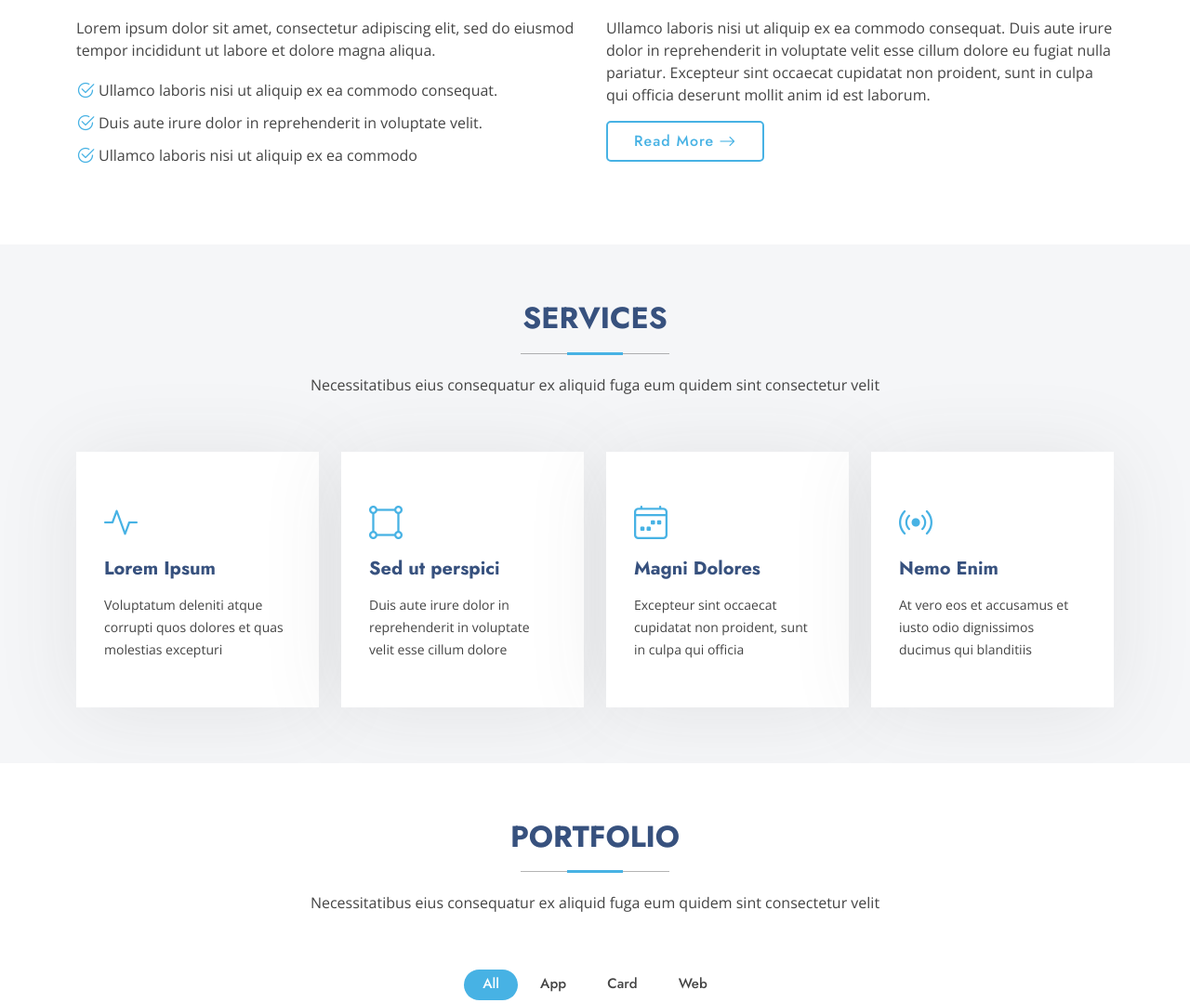
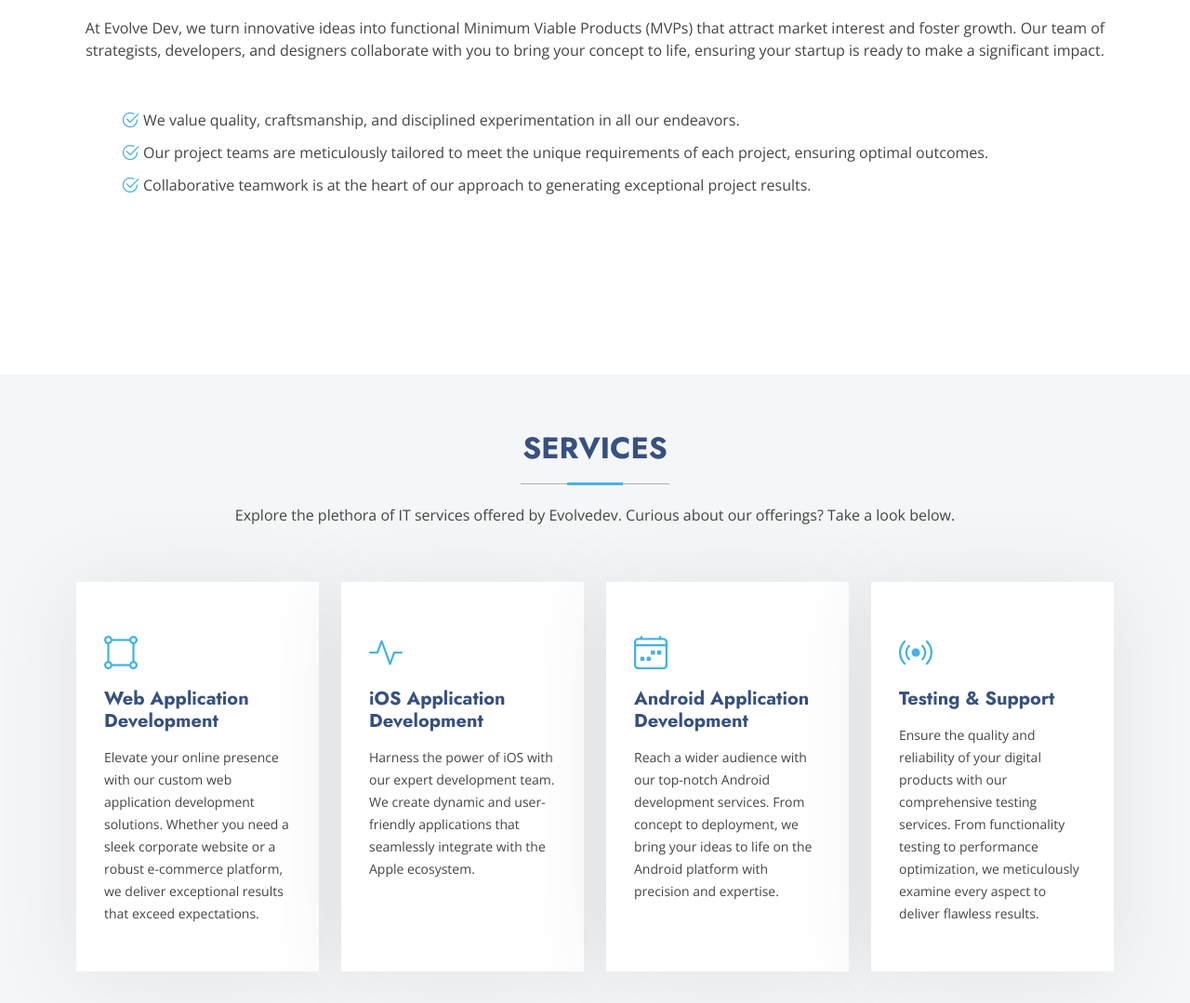
Before and after one commit to Ashishpal438/evolvedev-testing, a plain HTML site: page index.html in a window 1280 px wide. Shown: the part 820-1899 px from the top of the page at 93% size. Drawn offline with nearby package versions, Linux system fonts and the light colour scheme.

Commit message:
added changes

```diff
--- a/index.html
+++ b/index.html
@@ -103,11 +103,7 @@
             >
               <h1 class="">Turning 💡 Ideas Into Reality</h1>
               <p class="">
-                At Evolve Dev, we turn innovative ideas into functional Minimum
-                Viable Products (MVPs) that attract market interest and foster
-                growth. Our team of strategists, developers, and designers
-                collaborate with you to bring your concept to life, ensuring
-                your startup is ready to make a significant impact.
+                We offer modern solutions for growing your business.
               </p>
               <div class="d-flex">
                 <a href="#about" class="btn-get-started">Get Started</a>
@@ -247,39 +243,46 @@
         <!-- End Section Title -->
 
         <div class="container">
-          <div class="row gy-4">
+          <div class="row">
             <div
-              class="col-lg-6 content"
+              class="col-lg-12 content container section-title"
               data-aos="fade-up"
               data-aos-delay="100"
             >
               <p>
-                Lorem ipsum dolor sit amet, consectetur adipiscing elit, sed do
-                eiusmod tempor incididunt ut labore et dolore magna aliqua.
+                At Evolve Dev, we turn innovative ideas into functional Minimum
+                Viable Products (MVPs) that attract market interest and foster
+                growth. Our team of strategists, developers, and designers
+                collaborate with you to bring your concept to life, ensuring
+                your startup is ready to make a significant impact.
               </p>
-              <ul>
+              <ul class="section-title p-5">
                 <li>
                   <i class="bi bi-check2-circle"></i>
                   <span
-                    >Ullamco laboris nisi ut aliquip ex ea commodo
-                    consequat.</span
-                  >
+                    >We value quality, craftsmanship, and disciplined
+                    experimentation in all our endeavors.
+                  </span>
                 </li>
                 <li>
                   <i class="bi bi-check2-circle"></i>
                   <span
-                    >Duis aute irure dolor in reprehenderit in voluptate
-                    velit.</span
-                  >
+                    >Our project teams are meticulously tailored to meet the
+                    unique requirements of each project, ensuring optimal
+                    outcomes.
+                  </span>
                 </li>
                 <li>
                   <i class="bi bi-check2-circle"></i>
-                  <span>Ullamco laboris nisi ut aliquip ex ea commodo</span>
+                  <span
+                    >Collaborative teamwork is at the heart of our approach to
+                    generating exceptional project results.</span
+                  >
                 </li>
               </ul>
             </div>
 
-            <div class="col-lg-6" data-aos="fade-up" data-aos-delay="200">
+            <!-- <div class="col-lg-6" data-aos="fade-up" data-aos-delay="200">
               <p>
                 Ullamco laboris nisi ut aliquip ex ea commodo consequat. Duis
                 aute irure dolor in reprehenderit in voluptate velit esse cillum
@@ -290,7 +293,7 @@
               <a href="#" class="read-more"
                 ><span>Read More</span><i class="bi bi-arrow-right"></i
               ></a>
-            </div>
+            </div> -->
           </div>
         </div>
       </section>
@@ -474,8 +477,8 @@
       </section> -->
       <!-- /Skills Section -->
 
-          <!-- ======= Clients Section ======= -->
-    <!-- <section id="clients" class="clients">
+      <!-- ======= Clients Section ======= -->
+      <!-- <section id="clients" class="clients">
 
       <div class="container" data-aos="fade-up">
 
@@ -500,7 +503,7 @@
       </div>
 
     </section> -->
-    <!-- End Clients Section -->
+      <!-- End Clients Section -->
 
       <!-- Services Section -->
       <section id="services" class="services section">
@@ -508,14 +511,37 @@
         <div class="container section-title" data-aos="fade-up">
           <h2>Services</h2>
           <p>
-            Necessitatibus eius consequatur ex aliquid fuga eum quidem sint
-            consectetur velit
+            Explore the plethora of IT services offered by Evolvedev. Curious
+            about our offerings? Take a look below.
           </p>
         </div>
         <!-- End Section Title -->
 
         <div class="container">
           <div class="row gy-4">
+            <div
+              class="col-xl-3 col-md-6 d-flex"
+              data-aos="fade-up"
+              data-aos-delay="200"
+            >
+              <div class="service-item position-relative">
+                <div class="icon">
+                  <i class="bi bi-bounding-box-circles icon"></i>
+                </div>
+                <h4>
+                  <a href="service-details.html" class="stretched-link"
+                    >Web Application Development</a
+                  >
+                </h4>
+                <p>
+                  Elevate your online presence with our custom web application
+                  development solutions. Whether you need a sleek corporate
+                  website or a robust e-commerce platform, we deliver
+                  exceptional results that exceed expectations.
+                </p>
+              </div>
+            </div>
+            <!-- End Service Item -->
             <div
               class="col-xl-3 col-md-6 d-flex"
               data-aos="fade-up"
@@ -524,35 +550,14 @@
               <div class="service-item position-relative">
                 <div class="icon"><i class="bi bi-activity icon"></i></div>
                 <h4>
-                  <a href="service-details.html" class="stretched-link"
-                    >Lorem Ipsum</a
+                  <a href="service-details.html" class="stretched-link">
+                    iOS Application Development</a
                   >
                 </h4>
                 <p>
-                  Voluptatum deleniti atque corrupti quos dolores et quas
-                  molestias excepturi
-                </p>
-              </div>
-            </div>
-            <!-- End Service Item -->
-
-            <div
-              class="col-xl-3 col-md-6 d-flex"
-              data-aos="fade-up"
-              data-aos-delay="200"
-            >
-              <div class="service-item position-relative">
-                <div class="icon">
-                  <i class="bi bi-bounding-box-circles icon"></i>
-                </div>
-                <h4>
-                  <a href="service-details.html" class="stretched-link"
-                    >Sed ut perspici</a
-                  >
-                </h4>
-                <p>
-                  Duis aute irure dolor in reprehenderit in voluptate velit esse
-                  cillum dolore
+                  Harness the power of iOS with our expert development team. We
+                  create dynamic and user-friendly applications that seamlessly
+                  integrate with the Apple ecosystem.
                 </p>
               </div>
             </div>
@@ -569,12 +574,13 @@
                 </div>
                 <h4>
                   <a href="service-details.html" class="stretched-link"
-                    >Magni Dolores</a
+                    >Android Application Development</a
                   >
                 </h4>
                 <p>
-                  Excepteur sint occaecat cupidatat non proident, sunt in culpa
-                  qui officia
+                  Reach a wider audience with our top-notch Android development
+                  services. From concept to deployment, we bring your ideas to
+                  life on the Android platform with precision and expertise.
                 </p>
               </div>
             </div>
@@ -589,15 +595,39 @@
                 <div class="icon"><i class="bi bi-broadcast icon"></i></div>
                 <h4>
                   <a href="service-details.html" class="stretched-link"
-                    >Nemo Enim</a
+                    >Testing & Support</a
                   >
                 </h4>
                 <p>
-                  At vero eos et accusamus et iusto odio dignissimos ducimus qui
-                  blanditiis
+                  Ensure the quality and reliability of your digital products
+                  with our comprehensive testing services. From functionality
+                  testing to performance optimization, we meticulously examine
+                  every aspect to deliver flawless results.
                 </p>
               </div>
             </div>
+            <!-- End Service Item -->
+            <!-- <div
+              class="col-xl-3 col-md-6 d-flex"
+              data-aos="fade-up"
+              data-aos-delay="400"
+            >
+              <div class="service-item position-relative">
+                <div class="icon"><i class="bi bi-broadcast icon"></i></div>
+                <h4>
+                  <a href="service-details.html" class="stretched-link"
+                    >Blockchain Development</a
+                  >
+                </h4>
+                <p>
+                  Explore the limitless possibilities of blockchain technology
+                  with our expert development team. From cryptocurrency
+                  solutions to decentralized applications, we help you leverage
+                  the power of blockchain to drive innovation and growth. Get
+                  More Info
+                </p>
+              </div>
+            </div> -->
             <!-- End Service Item -->
           </div>
         </div>
@@ -1156,8 +1186,11 @@
         <div class="container section-title" data-aos="fade-up">
           <h2>Testimonials</h2>
           <p>
-            Necessitatibus eius consequatur ex aliquid fuga eum quidem sint
-            consectetur velit
+            At the heart of our approach lies the prioritization of building
+            robust relationships, underscored by the profound trust our clients
+            place in us. Continuously exceeding expectations, we empower our
+            clients to stay ahead of their competitors by delivering top-notch
+            IT solutions.
           </p>
         </div>
         <!-- End Section Title -->
@@ -1199,10 +1232,9 @@
                   <p>
                     <i class="bi bi-quote quote-icon-left"></i>
                     <span
-                      >Proin iaculis purus consequat sem cure digni ssim donec
-                      porttitora entum suscipit rhoncus. Accusantium quam,
-                      ultricies eget id, aliquam eget nibh et. Maecen aliquam,
-                      risus at semper.</span
+                      >Evolvedev is a pleasure to work with. The whole team is
+                      very patient and attentive to his clients' needs and is
+                      always open to communication.</span
                     >
                     <i class="bi bi-quote quote-icon-right"></i>
                   </p>
@@ -1229,10 +1261,8 @@
                   <p>
                     <i class="bi bi-quote quote-icon-left"></i>
                     <span
-                      >Export tempor illum tamen malis malis eram quae irure
-                      esse labore quem cillum quid cillum eram malis quorum
-                      velit fore eram velit sunt aliqua noster fugiat irure amet
-                      legam anim culpa.</span
+                      >Evolvedev team were very professional with developing our
+                      Android application. Would recommend and use again.</span
                     >
                     <i class="bi bi-quote quote-icon-right"></i>
                   </p>
@@ -1259,10 +1289,12 @@
                   <p>
                     <i class="bi bi-quote quote-icon-left"></i>
                     <span
-                      >Enim nisi quem export duis labore cillum quae magna enim
-                      sint quorum nulla quem veniam duis minim tempor labore
-                      quem eram duis noster aute amet eram fore quis sint
-                      minim.</span
+                      >The whole team of Evolvedev are a brilliant at manage to
+                      your all need of IT-Services with many years of
+                      experience. I had great experience with them to work
+                      together on more than 10+ projects. I would highly
+                      recommend Evolvedev, if you are looking for greatest
+                      service in IT field.</span
                     >
                     <i class="bi bi-quote quote-icon-right"></i>
                   </p>
@@ -1289,10 +1321,8 @@
                   <p>
                     <i class="bi bi-quote quote-icon-left"></i>
                     <span
-                      >Fugiat enim eram quae cillum dolore dolor amet nulla
-                      culpa multos export minim fugiat minim velit minim dolor
-                      enim duis veniam ipsum anim magna sunt elit fore quem
-                      dolore labore illum veniam.</span
+                      >Evolvedev team have been excellent in helping me with all
+                      the tech needs!</span
                     >
                     <i class="bi bi-quote quote-icon-right"></i>
                   </p>
@@ -1319,10 +1349,13 @@
                   <p>
                     <i class="bi bi-quote quote-icon-left"></i>
                     <span
-                      >Quis quorum aliqua sint quem legam fore sunt eram irure
-                      aliqua veniam tempor noster veniam enim culpa labore duis
-                      sunt culpa nulla illum cillum fugiat legam esse veniam
-                      culpa fore nisi cillum quid.</span
+                      >Evolvedev is an exceptional leader and whose extensive
+                      knowledge in software development has been instrumental in
+                      our team's success. Evolvedev contributions have not only
+                      led to successful project outcomes but also to high client
+                      satisfaction. I confidently look forward to future
+                      collaborations with him and recommend him highly for his
+                      remarkable skills and leadership.</span
                     >
                     <i class="bi bi-quote quote-icon-right"></i>
                   </p>
@@ -1690,7 +1723,8 @@
 
       <div class="container copyright text-center mt-4">
         <p>
-          © <span>Copyright</span> <strong class="px-1 sitename">Evolvedev</strong>
+          © <span>Copyright</span>
+          <strong class="px-1 sitename">Evolvedev</strong>
           <span>All Rights Reserved</span>
         </p>
         <!-- All the links in the footer should remain intact. -->
```
